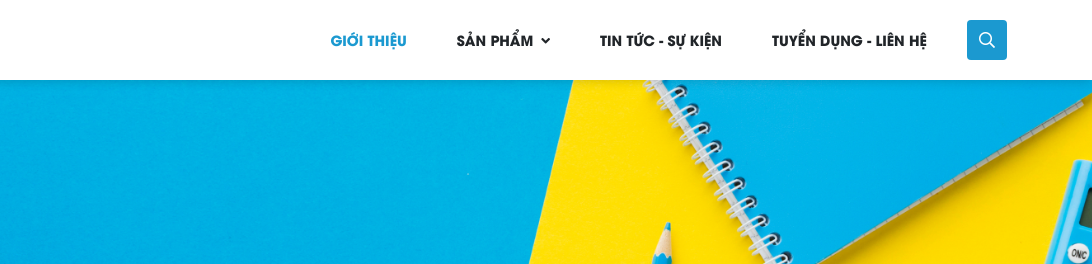
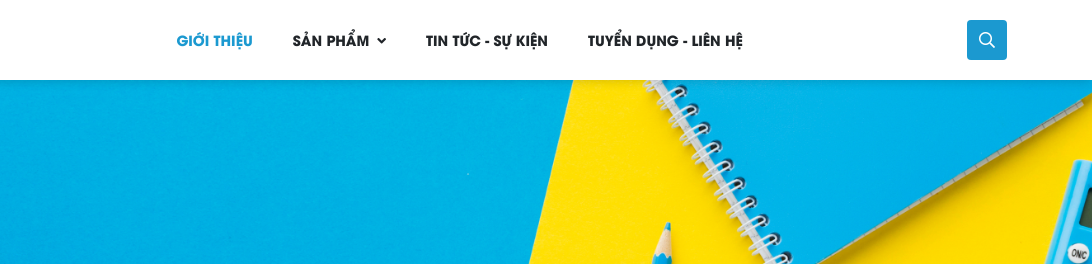
Before and after one commit to pein1625/minh-nam, a plain HTML site: page index.html in a window 1280 px wide. Shown: the top 264 px of the page, 188-1280 px from the left. Drawn offline with Linux system fonts and the light colour scheme; files whose address does not match are found by name.

Commit message:
hotfix css

```diff
--- a/css/sass/components/_menu.scss
+++ b/css/sass/components/_menu.scss
@@ -172,7 +172,7 @@
 
     &-root > &-item {
       &:not(:last-child) {
-        margin-right: 50px;
+        margin-right: 40px;
       }
     }
 
@@ -212,6 +212,12 @@
   }
 
   @include media-breakpoint-up(xxl) {
+    &-root > &-item {
+      &:not(:last-child) {
+        margin-right: 50px;
+      }
+    }
+
     &-root > &-item > &-link {
       font-size: 16px;
     }
--- a/css/sass/components/_utils.scss
+++ b/css/sass/components/_utils.scss
@@ -82,16 +82,22 @@
   }
 
   @include media-breakpoint-up(xl) {
-    display: block;
+    display: flex;
+    justify-content: flex-end;
     // width: 260px;
+    min-width: 240px;
     position: relative;
     top: auto;
     right: auto;
     left: auto;
     bottom: auto;
     padding: 0;
-    margin-left: 40px;
+    margin-left: 24px;
     overflow: hidden;
+
+    .input-group {
+      width: auto;
+    }
 
     .form-control {
       height: 40px;
@@ -107,7 +113,7 @@
     }
 
     &:hover .form-control {
-      width: 240px;
+      width: 200px;
       margin-right: 0;
     }
 
@@ -135,5 +141,10 @@
 
   @include media-breakpoint-up(xxl) {
     margin-left: 50px;
+    min-width: 280px;
+
+    &:hover .form-control {
+      width: 240px;
+    }
   }
 }
--- a/index.html
+++ b/index.html
@@ -8,10 +8,10 @@
         <!-- Styles-->
         <link rel="stylesheet" type="text/css" href="./css/libs.css" />
         <link rel="stylesheet" type="text/css" href="./vendor/fontawesome-pro/css/all.min.css" />
-        <link rel="stylesheet" type="text/css" href="./css/app.css?v=1.2" />
+        <link rel="stylesheet" type="text/css" href="./css/app.css?v=1.3" />
         <!-- Scripts-->
         <script src="./js/libs.js" defer="defer"></script>
-        <script src="./js/app.js?v=1.2" defer="defer"></script>
+        <script src="./js/app.js?v=1.3" defer="defer"></script>
     </head>
     <body>
         <div class="page">
@@ -337,7 +337,7 @@
                                 <li>
                                     <div class="row g-2">
                                         <div class="col-auto"><i class="fas fa-fw fa-lg fa-phone-square-alt text-primary"></i></div>
-                                        <div class="col"><span class="d-inline-block"><a href="tel:(+84) 08 3939 5568">(+84) 08 3939 5568</a></span> &nbsp;&nbsp; <span class="d-inline-block"><a href="tel:(+84) 0243 2272 111">(+84) 0243 2272 111</a></span> &nbsp;&nbsp; <span class="d-inline-block">Fax: <a href="tel:(+84) 0243 2272 777">(+84) 0243 2272 777</a></span></div>
+                                        <div class="col d-flex flex-wrap justify-content-between"><span class="d-inline-block"><a href="tel:(+84) 08 3939 5568">(+84) 08 3939 5568</a></span> &nbsp;&nbsp; <span class="d-inline-block"><a href="tel:(+84) 0243 2272 111">(+84) 0243 2272 111</a></span> &nbsp;&nbsp; <span class="d-inline-block">Fax: <a href="tel:(+84) 0243 2272 777">(+84) 0243 2272 777</a></span></div>
                                     </div>
                                 </li>
                             </ul>
```
Also changed, not shown: css/app.css, 1 other file.
